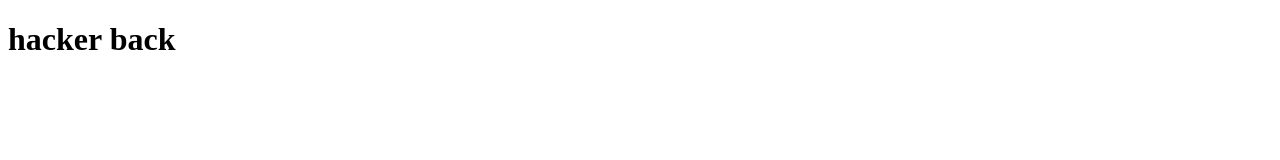
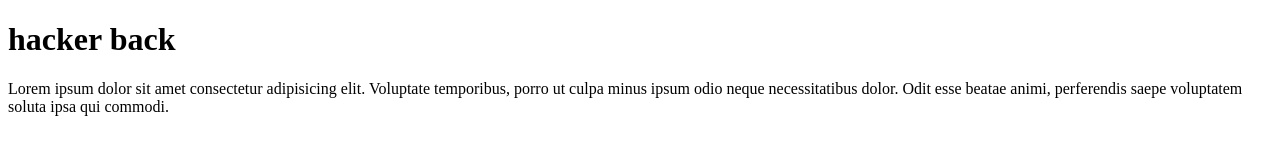
Before and after one commit to SHAMIM-2/first_git_project, a plain HTML site: page index.html in a window 1280 px wide. Drawn offline with Linux system fonts and the light colour scheme.

Commit message:
secound commmit

```diff
--- a/index.html
+++ b/index.html
@@ -7,5 +7,6 @@
 </head>
 <body>
     <h1>hacker back</h1>
+    <p>Lorem ipsum dolor sit amet consectetur adipisicing elit. Voluptate temporibus, porro ut culpa minus ipsum odio neque necessitatibus dolor. Odit esse beatae animi, perferendis saepe voluptatem soluta ipsa qui commodi.</p>
 </body>
 </html>
```
